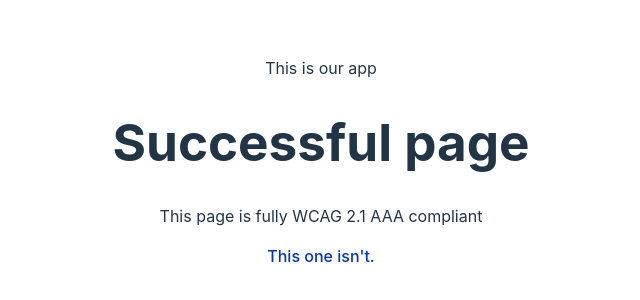
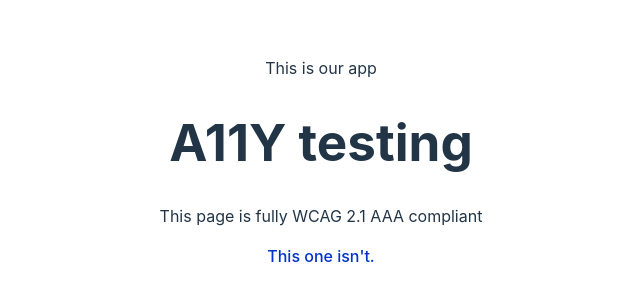
Before and after one commit to xebia/innoday-a11y, a Vue app: page /success in a window 1280 px wide. Shown: the part 230-530 px from the top of the page, without its empty margins (319-959 px from the left). Built offline with nearby package versions, Linux system fonts and the light colour scheme.

Commit message:
change title

```diff
--- a/src/SuccessfulPage.vue
+++ b/src/SuccessfulPage.vue
@@ -1,6 +1,6 @@
 <template>
   <main>
-    <h1>Successful page</h1>
+    <h1>A11Y testing</h1>
     <p>This page is fully WCAG 2.1 AAA compliant</p>
     <p><router-link to="/">This one isn't.</router-link></p>
   </main>
```
